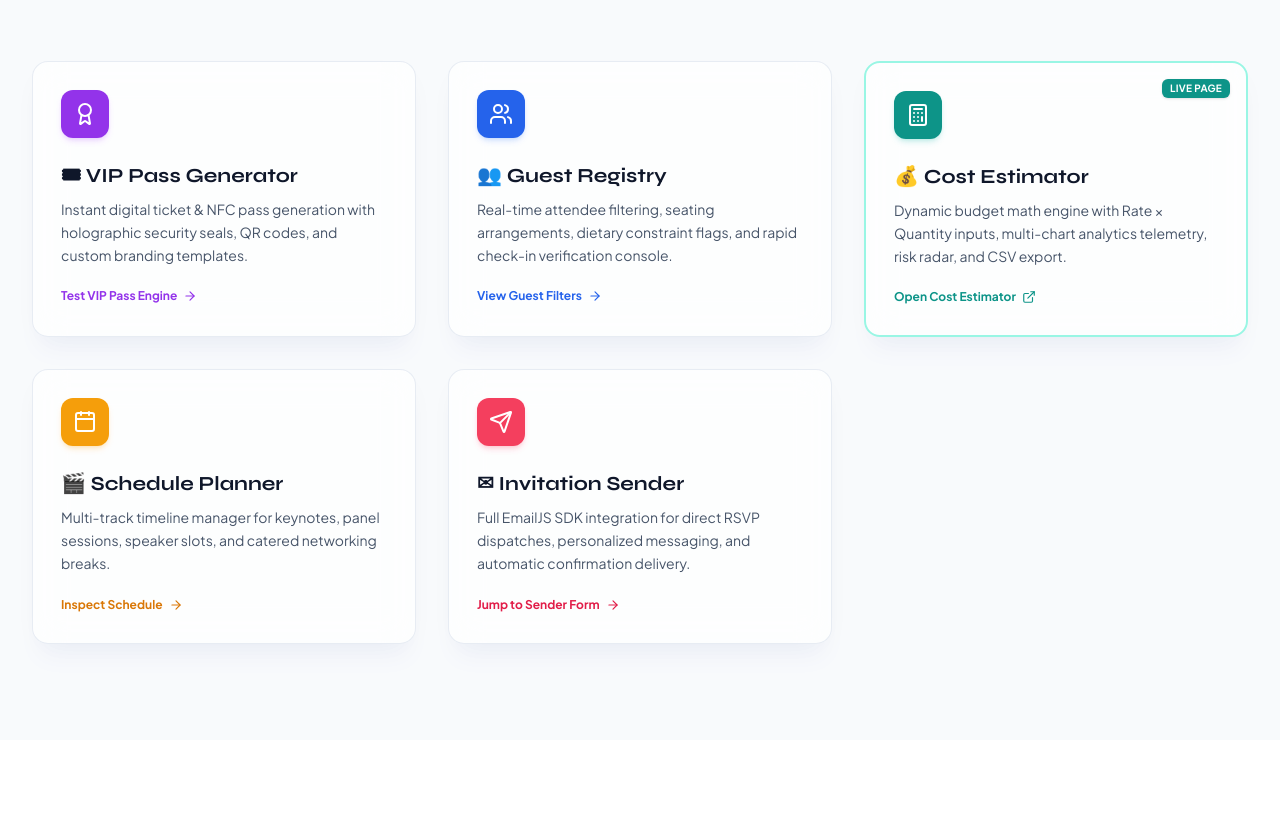
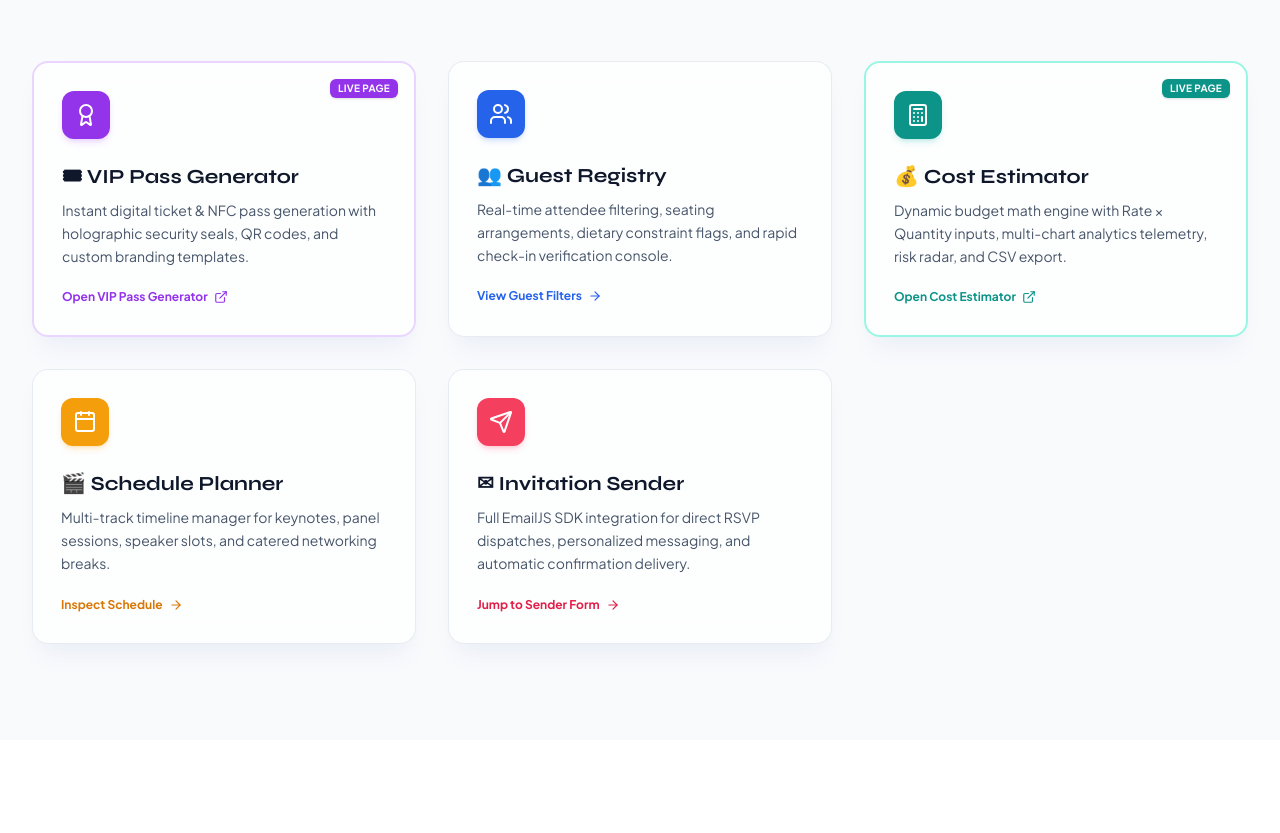
Before and after one commit to AGDIRA/eventsphere-functional-website, a website: page index.html in a window 1280 px wide. Shown: the part 1108-1941 px from the top of the page. Drawn offline with nearby package versions, Linux system fonts and the light colour scheme; animation ran at ten frames a second.

Commit message:
Fix VIP Pass links to navigate to vip-pass.html from index

```diff
--- a/index.html
+++ b/index.html
@@ -76,7 +76,7 @@
       <!-- Desktop Navigation Links -->
       <nav class="hidden md:flex items-center gap-1 bg-slate-100/80 p-1.5 rounded-full border border-slate-200/80 backdrop-blur-md">
         <a href="#hero" class="px-4 py-2 text-xs font-semibold rounded-full nav-active flex items-center gap-1.5"><i data-lucide="home" class="w-3.5 h-3.5"></i> Home</a>
-        <a href="#features" class="px-4 py-2 text-xs font-semibold text-slate-700 hover:text-blue-600 rounded-full hover:bg-white transition flex items-center gap-1.5"><i data-lucide="award" class="w-3.5 h-3.5"></i> VIP Pass</a>
+        <a href="vip-pass.html" class="px-4 py-2 text-xs font-semibold text-slate-700 hover:text-blue-600 rounded-full hover:bg-white transition flex items-center gap-1.5"><i data-lucide="award" class="w-3.5 h-3.5"></i> VIP Pass</a>
         <a href="guest-registry.html" class="px-4 py-2 text-xs font-semibold text-slate-700 hover:text-blue-600 rounded-full hover:bg-white transition flex items-center gap-1.5"><i data-lucide="users" class="w-3.5 h-3.5"></i> Registry</a>
         <a href="#dashboard" class="px-4 py-2 text-xs font-semibold text-slate-700 hover:text-blue-600 rounded-full hover:bg-white transition flex items-center gap-1.5"><i data-lucide="layout-dashboard" class="w-3.5 h-3.5"></i> Dashboard</a>
         <a href="cost-estimator.html" class="px-4 py-2 text-xs font-semibold text-slate-700 hover:text-blue-600 rounded-full hover:bg-white transition flex items-center gap-1.5"><i data-lucide="calculator" class="w-3.5 h-3.5"></i> Cost Estimator</a>
@@ -109,7 +109,7 @@
       </div>
       <nav class="flex flex-col gap-4 mt-8">
         <a href="#hero" class="text-lg font-semibold text-slate-200 hover:text-blue-400 flex items-center gap-3"><i data-lucide="home" class="w-5 h-5"></i> Home</a>
-        <a href="#features" class="text-lg font-semibold text-slate-200 hover:text-blue-400 flex items-center gap-3"><i data-lucide="award" class="w-5 h-5"></i> VIP Pass & Modules</a>
+        <a href="vip-pass.html" class="text-lg font-semibold text-slate-200 hover:text-blue-400 flex items-center gap-3"><i data-lucide="award" class="w-5 h-5"></i> VIP Pass & Modules</a>
         <a href="guest-registry.html" class="text-lg font-semibold text-slate-200 hover:text-blue-400 flex items-center gap-3"><i data-lucide="users" class="w-5 h-5"></i> Guest Registry</a>
         <a href="#workflow" class="text-lg font-semibold text-slate-200 hover:text-blue-400 flex items-center gap-3"><i data-lucide="git-commit" class="w-5 h-5"></i> Platform Workflow</a>
         <a href="#dashboard" class="text-lg font-semibold text-slate-200 hover:text-blue-400 flex items-center gap-3"><i data-lucide="layout-dashboard" class="w-5 h-5"></i> Live Analytics</a>
@@ -285,7 +285,8 @@
       <div class="grid grid-cols-1 md:grid-cols-2 lg:grid-cols-3 gap-8">
 
         <!-- Card 1: VIP Pass Generator -->
-        <div onclick="openFeatureDemo('vip-pass')" class="glass-card rounded-2xl p-7 cursor-pointer group hover:-translate-y-2 transition duration-300">
+        <a href="vip-pass.html" class="glass-card rounded-2xl p-7 cursor-pointer group hover:-translate-y-2 transition duration-300 block no-underline border-2 border-purple-200 hover:border-purple-400 hover:shadow-purple-200/40 hover:shadow-xl relative overflow-hidden">
+          <span class="absolute top-4 right-4 px-2 py-0.5 rounded-md bg-purple-600 text-white text-[10px] font-bold uppercase tracking-wide shadow">Live Page</span>
           <div class="w-12 h-12 rounded-xl bg-purple-600 text-white flex items-center justify-center mb-6 shadow-md shadow-purple-500/20 group-hover:scale-110 transition">
             <i data-lucide="award" class="w-6 h-6"></i>
           </div>
@@ -294,10 +295,10 @@
             Instant digital ticket & NFC pass generation with holographic security seals, QR codes, and custom branding templates.
           </p>
           <span class="inline-flex items-center gap-1.5 text-xs font-bold text-purple-600 group-hover:gap-2.5 transition-all">
-            <span>Test VIP Pass Engine</span>
-            <i data-lucide="arrow-right" class="w-3.5 h-3.5"></i>
+            <span>Open VIP Pass Generator</span>
+            <i data-lucide="external-link" class="w-3.5 h-3.5"></i>
           </span>
-        </div>
+        </a>
 
         <!-- Card 2: Guest Registry -->
         <div onclick="window.location.href='guest-registry.html'" class="glass-card rounded-2xl p-7 cursor-pointer group hover:-translate-y-2 transition duration-300">
```
